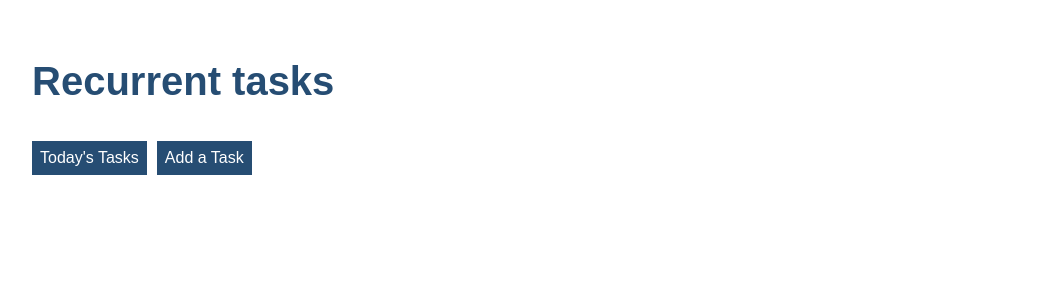
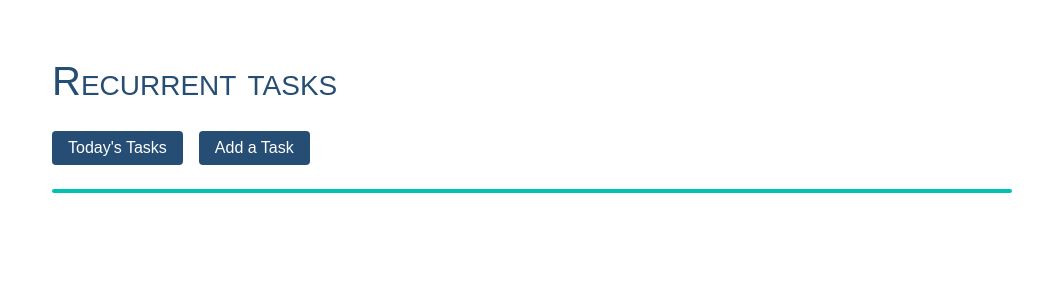
Before and after one commit to Kereph-Alexandre/recurrentTasks, an Angular app: page /recurrentTasks/1 in a window 1280 px wide. Shown: the top 300 px of the page, without its empty margins (108-1151 px from the left). Built offline with nearby package versions, Linux system fonts and the light colour scheme; no server answers.

Commit message:
feat(styles): standardize global app style, define global sass variables

```diff
--- a/src/app/app.component.html
+++ b/src/app/app.component.html
@@ -3,4 +3,5 @@
   <a routerLink="recurrentTasks">Today's Tasks</a>
   <a routerLink="/newTask">Add a Task</a>
 </nav>
+<hr />
 <router-outlet></router-outlet>
--- a/src/app/task/task.component.sass
+++ b/src/app/task/task.component.sass
@@ -1,6 +1,8 @@
 @import ../../styles
 
 .taskCard
+    margin: 2em
+    border: solid 1px black
     border-radius: 15px
     display: flex
 
--- a/src/styles.sass
+++ b/src/styles.sass
@@ -1,76 +1,92 @@
+
+/* Global variables*/
+$primary-color: #264d73
+$complementary-color: #00c1b4
+$accent-color: #fff7d6
+
+$clear-color: #ffffff
+$dark-color: #000000
+
+$font-family: 'Arial', sans-serif
+$font-alternate: 'Cambria', serif
+
+$disabled-button-bg: #eee
+$disabled-button-color: #aaa
 
 /* Global Styles */
 *
-    font-family: Arial, Helvetica, sans-serif
+    font-family: $font-family
+
+h1,h2
+    color: $primary-color
+    font-weight: lighter
 
 h1
-    color: #264d73
-    font-size: 2.5rem
-
-h2,
-h3
-    color: #444
-    font-weight: lighter
-
-h3
-    font-size: 1.3rem
+    font-variant: small-caps
+    font-size: 2.5em
 
 body
-    padding: 0.5rem
-    max-width: 1000px
+    padding: 2em
+    max-width: 75vw
     margin: auto
 
-@media (min-width: 600px)
-body
-    padding: 2rem
-
-body,
 input[text]
-    color: #333
-    font-family: Cambria, Georgia, serif
+    color: $dark-color
+    font-family: $font-alternate
 
 a
     cursor: pointer
 
 button
-    background-color: #eee
+    background-color: $accent-color
+    color: $dark-color
+
     border: none
     border-radius: 4px
+
     cursor: pointer
-    color: black
+
     font-size: 1em
     padding: 1em
-    margin: 1em 1em 1em 0
+    margin: 1em
 
 button:hover
-    background-color: black
-    color: white
+    background-color: $complementary-color
+    color: $accent-color
 
 button:disabled
-    background-color: #eee
-    color: #aaa
+    background-color: $disabled-button-bg
+    color: $disabled-button-color
     cursor: auto
 
 /* Navigation link styles */
+nav
+    display: flex
+    gap: 1em
 nav a
-    padding: 0.5em
+    padding: 0.5em 1em
     text-decoration: none
-    margin-right: 10px
-    margin-top: 10px
     display: inline-block
-    background-color: #264d73
-    color: white
+
+    border-radius: 4px
+    background-color: $primary-color
+    color: $clear-color
 
 nav a:hover
-    color: black
-    background-color: #b6a563
+    color: $accent-color
+    background-color: $complementary-color
 
 nav a.active
-    background-color: black
-    color: white
+    background-color: $dark-color
+    color: $clear-color
 
 hr
     margin: 1.5rem 0
+    border: 2px solid
+    border-radius: 4px
+    color: $complementary-color
+
+/* Inputs */
 
 input[type="text"]
     width: 100%
```
